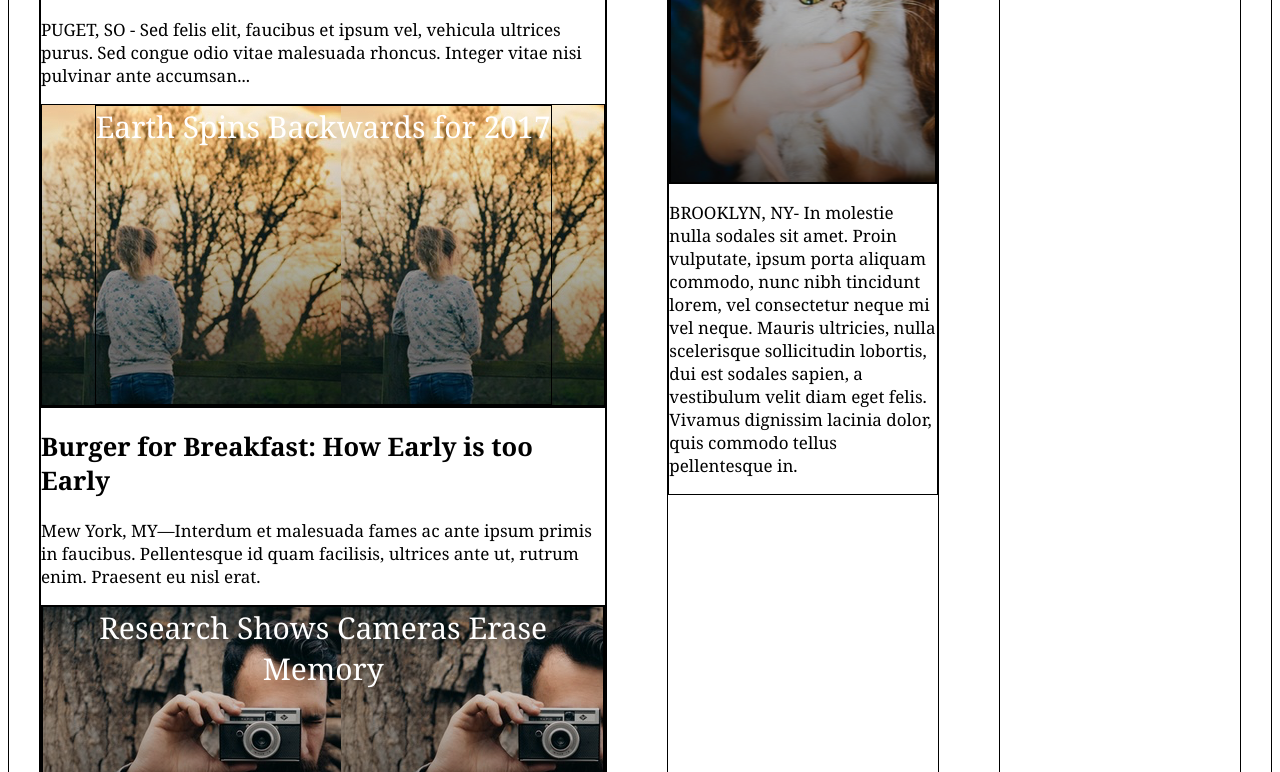
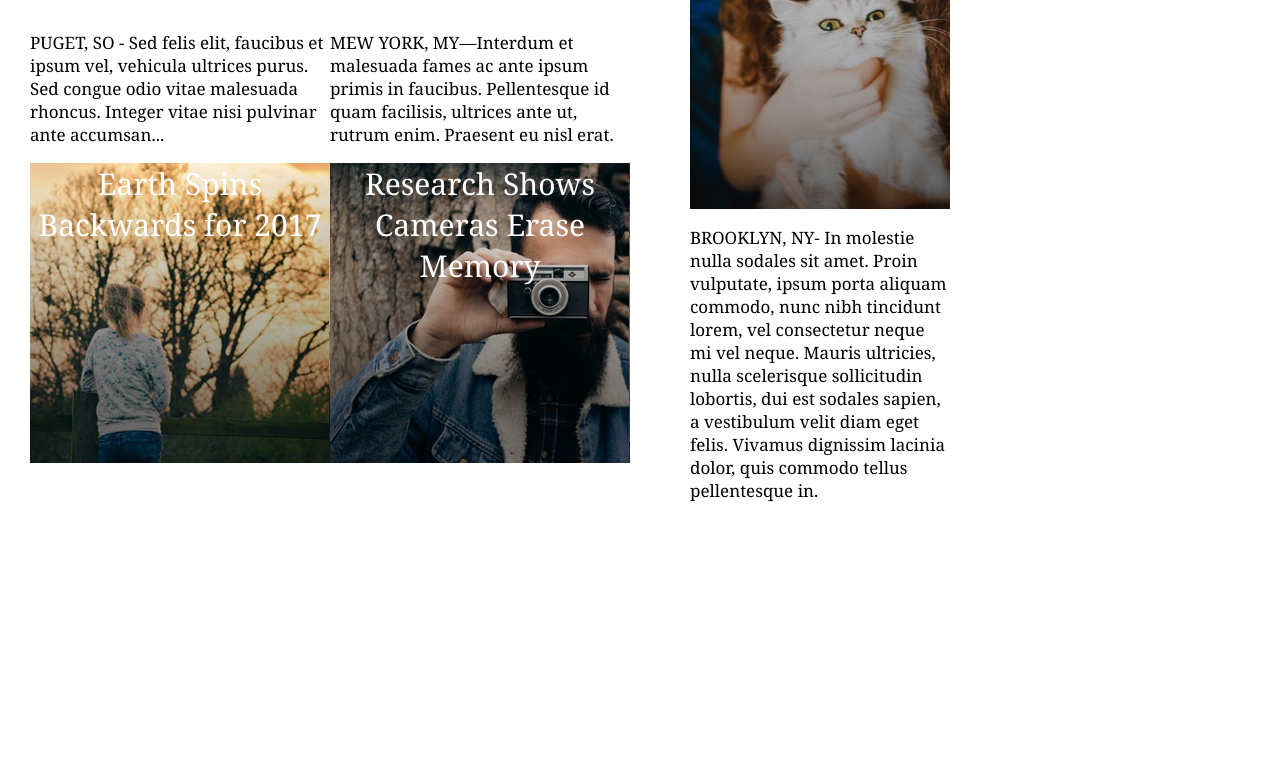
Before and after one commit to JerryBaboona/mytimes, a plain HTML site: page index.html in a window 1280 px wide. Shown: the part 813-1585 px from the top of the page. After the commit the page ends 1382 px from the top, so only its background shows below. Drawn offline with Linux system fonts and the light colour scheme.

Commit message:
Reorganise sub-stories in left column

```diff
--- a/index.html
+++ b/index.html
@@ -38,6 +38,7 @@
             aliquet placerat leo a hendrerit. Nulla non sagittis neque. Nullam
             sit amet fringilla massa.</p>
         </div>
+        <div class="row">
           <div class="article">
             <h2>Orca Spends Vacation at Land World Puget</h2>
             <p>PUGET, SO - Sed felis elit, faucibus et ipsum vel, vehicula ultrices
@@ -49,11 +50,12 @@
           </div>
           <div class="article">
             <h2>Burger for Breakfast: How Early is too Early</h2>
-          <p>Mew York, MY—Interdum et malesuada fames ac ante ipsum primis in
+            <p>MEW YORK, MY—Interdum et malesuada fames ac ante ipsum primis in
               faucibus. Pellentesque id quam facilisis, ultrices ante ut, rutrum
               enim. Praesent eu nisl erat.</p>
             <div class="back-img" id="camera">
               <span class="sub-head">Research Shows Cameras Erase Memory</span>
+            </div>
           </div>
         </div>
       </div>
--- a/resources/style.css
+++ b/resources/style.css
@@ -1,3 +1,7 @@
+body {
+  margin: 0px;
+}
+
 /*Header styling*/
 header {
   display: flex;
@@ -41,23 +45,22 @@ a {
   color: black;
 }
 
-/*Content*/
-div {
-  border: 1px solid black;
-}
+/*Main content container*/
 
 .main-container {
   display: flex;
   justify-content: space-around;
+  /*Push content below fixed header*/
   position: relative;
-  /*Push content below fixed header*/
   top: 80px;
   min-height: 800px;
-  border: 1px solid black;
   font-family: Georgia;
 }
 
+/*Column specs*/
 .column {
+  display: flex;
+  flex-flow: column wrap;
   margin: 50px 30px;
 }
 
@@ -73,22 +76,36 @@ div {
   width: 240px;
 }
 
+/*Main story*/
 #main {
   font-size: 40px;
   justify-content: flex-start;
   text-align: left;
 }
 
+/*Articles and sub-headings*/
 .column div.article {
-  border: 1px solid black;
+  display: inline-flex;
+  flex-flow: column wrap;
   font-size: 17px;
 }
 
 .column span.sub-head {
-  border: 1px solid black;
   text-align: center;
   font-size: 30px;
   color: white;
+}
+
+/*Row content within column*/
+.row {
+  display: flex;
+  flex-direction: row;
+  align-content: center;
+  justify-content: space-between;
+}
+
+.row div.article {
+  width: 300px;
 }
 
 /*Image backgrounds*/
```
Lines whose indentation alone changed are shown as unchanged.
